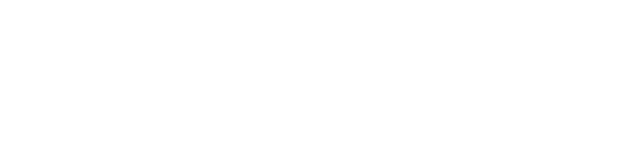
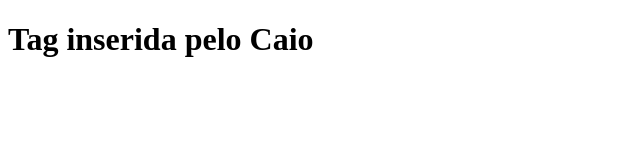
Before and after one commit to RenatoDardengo/treinando-branchs, a plain HTML site: page index.html in a window 1280 px wide. Shown: the whole page, without its empty margins (0-640 px from the left). Drawn offline with Linux system fonts and the light colour scheme.

Commit message:
Caio mudou aqui

```diff
--- a/index.html
+++ b/index.html
@@ -7,6 +7,7 @@
     <title>Git e Github</title>
 </head>
 <body>
+    <h1>Tag inserida pelo Caio</h1>
 
 </body>
 </html>
```
